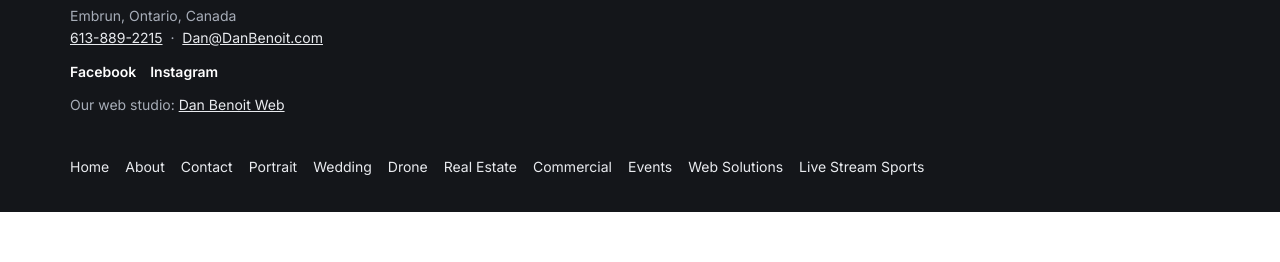
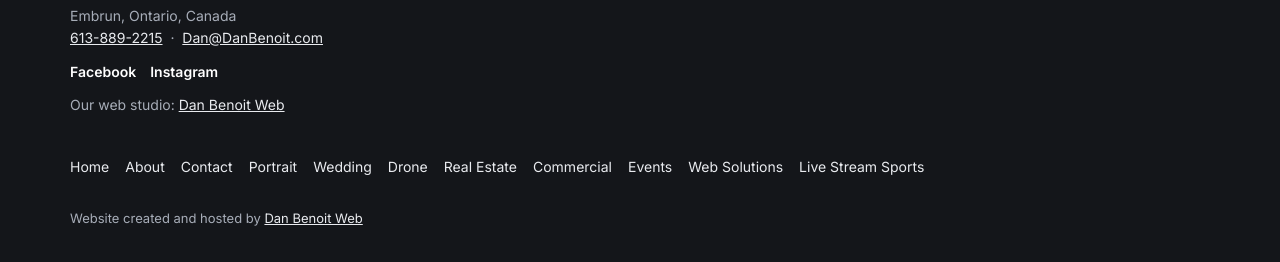
Before and after one commit to danbenoitphoto/danbenoit-photo-site, a plain HTML site: page wedding/index.html in a window 1280 px wide. Shown: the part 5418-5680 px from the top of the page. Before the commit the page ends 5630 px from the top, so only its background shows below. Drawn offline with Linux system fonts and the light colour scheme.

Commit message:
Add footer credit: Website created and hosted by Dan Benoit Web

```diff
--- a/wedding/index.html
+++ b/wedding/index.html
@@ -162,7 +162,9 @@
 <p class="social" style="margin:12px 0 0"><a href="https://www.facebook.com/danbenoitphoto" rel="noopener">Facebook</a><a href="https://www.instagram.com/danbenoitphoto" rel="noopener">Instagram</a></p>
 <p style="margin:12px 0 0">Our web studio: <a href="https://web.danbenoit.com/" rel="noopener">Dan Benoit Web</a></p></div>
 <nav class="foot-nav"><a href="../">Home</a><a href="../about/">About</a><a href="../contact/">Contact</a><a href="../portrait/">Portrait</a><a href="../wedding/">Wedding</a><a href="../drone/">Drone</a><a href="../real-estate-photography/">Real Estate</a><a href="../commercial/">Commercial</a><a href="../events/">Events</a><a href="../web-solutions/">Web Solutions</a><a href="../live-stream-sports/">Live Stream Sports</a></nav>
-</div></div></footer>
+</div>
+<p style="margin:16px 0 0;font-size:13px">Website created and hosted by <a href="https://web.danbenoit.com/" rel="noopener">Dan Benoit Web</a></p>
+</div></footer>
 <div class="callbar"><a class="primary" href="tel:+16138892215">Call 613-889-2215</a><a href="mailto:Dan@DanBenoit.com">Email</a></div>
 <button class="totop" aria-label="Back to top">&#8593;</button>
 <script src="../assets/site.js"></script>
```
